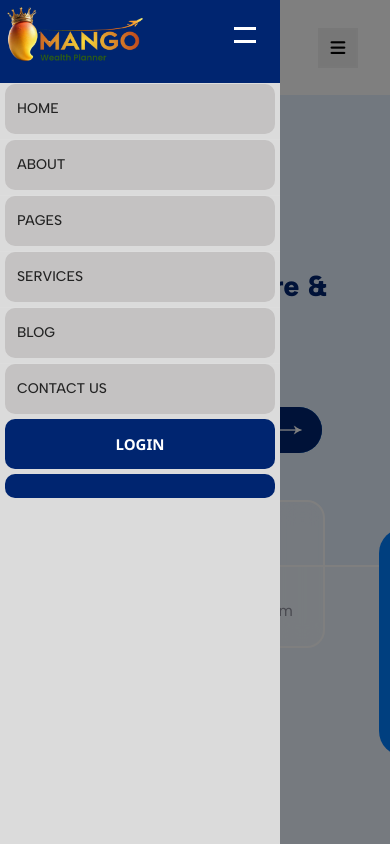
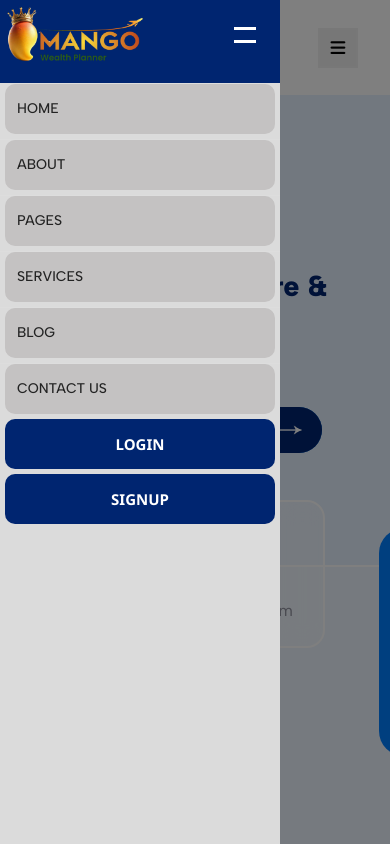
Before and after one commit to MOHDSUHAIL09/crypto, a React (Vite) app: page / in a window 390 px wide. Both pictures are taken after a click on the button 340 px from the left and 47 px from the top of the page. Shown: the top 844 px of the page. Built offline with nearby package versions, Linux system fonts and the light colour scheme; no server answers; a web font is replaced by a local one.

Commit message:
update code

```diff
--- a/src/components/ui/Header/Header.jsx
+++ b/src/components/ui/Header/Header.jsx
@@ -275,11 +275,11 @@ const Header = () => {
 
                 <div className="mediic-button01">
                   <Link
-                    to={localStorage.getItem("isLoggedIn") === "true" ? "/dashboard" : "/login"}
+                    to={localStorage.getItem("isLoggedIn") === "true" ? "/dashboard" : "/signup"}
                     className="wallet-header01"
                   >
 
-
+               signup
                     <div className="mediic-hover-btn hover-btn"></div>
                     <div className="mediic-hover-btn hover-btn2"></div>
                     <div className="mediic-hover-btn hover-btn3"></div>
```
